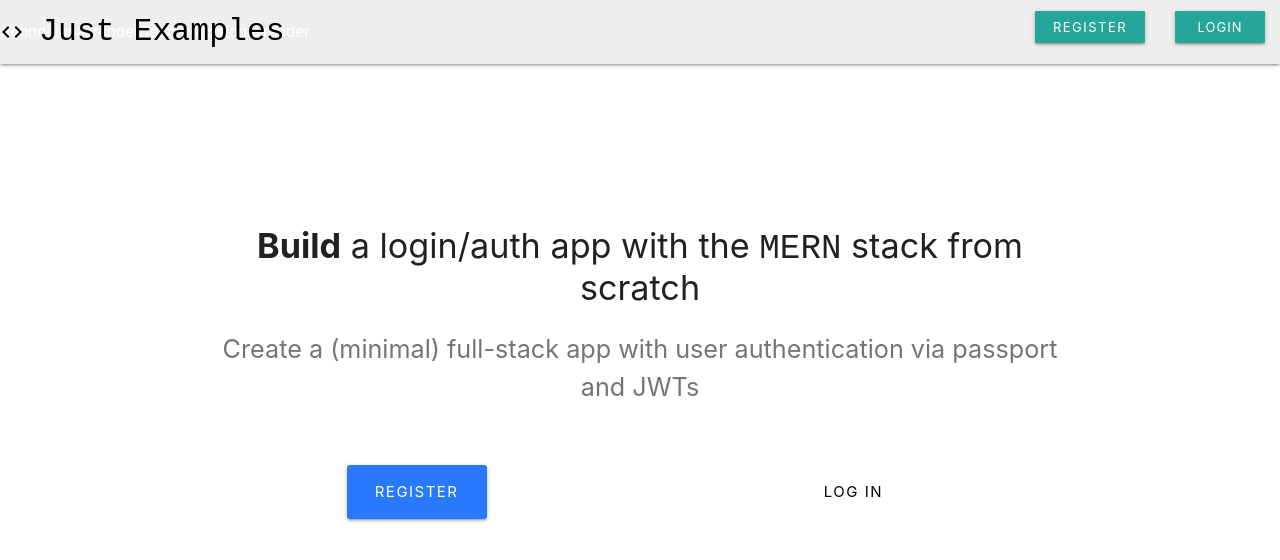
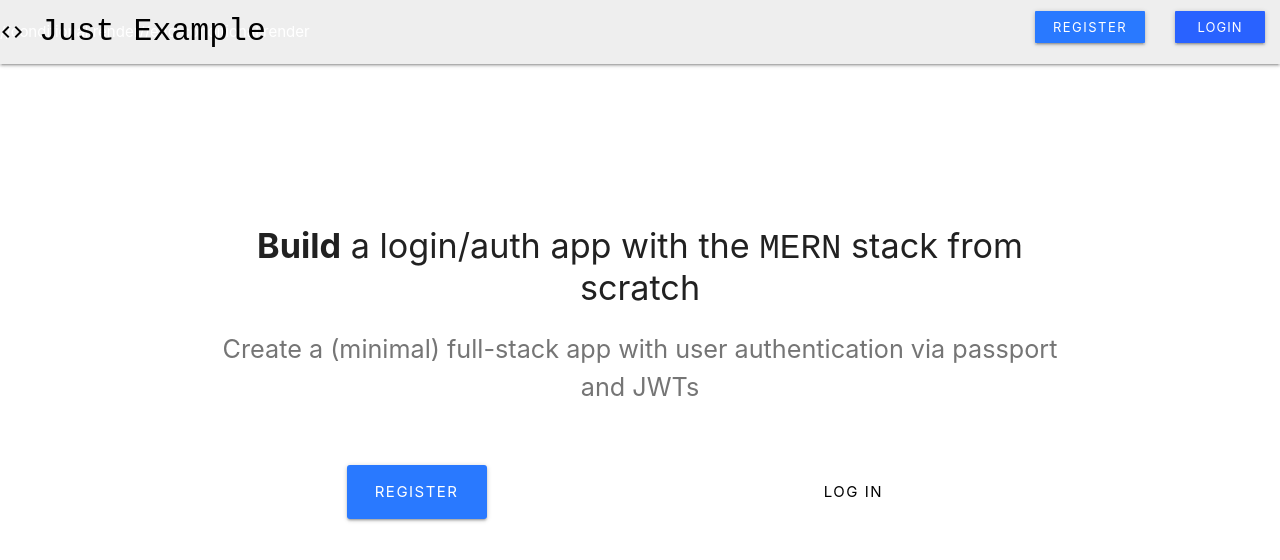
Before and after one commit to mujibsardar/just_examples, a React (Create React App) app in the folder frontend/: page / in a window 1280 px wide. Shown: the top 560 px of the page. Built offline with nearby package versions, Linux system fonts and the light colour scheme.

Commit message:
Update conditional rendering

```diff
--- a/frontend/src/components/Navbar.js
+++ b/frontend/src/components/Navbar.js
@@ -13,7 +13,7 @@ class Navbar extends Component {
         <div className="nav-wrapper grey lighten-3">
           <a href="/" style={{ fontFamily: "monospace" }}
           className="brand-logo left black-text active">
-          <i className="material-icons">code</i> Just Examples</a>
+          <i className="material-icons">code</i>Just Example</a>
 
           //conditional render
           {!isAuthenticated ?
@@ -23,14 +23,14 @@ class Navbar extends Component {
               borderRadius: "1px",
               letterSpacing: "1.5px"
             }}
-            className="waves-effect waves-light btn-small">Register</a></li>
+            className="waves-effect waves-light btn-small blue accent-3">Register</a></li>
 
             <li><a href="/login" style={{
               width: "90px",
               borderRadius: "1px",
               letterSpacing: "1px"
             }}
-            className="waves-effect waves-light btn-small">Login</a></li>
+            className="waves-effect waves-light btn-small blue accent-4">Login</a></li>
           </ul>
 
           : //else
@@ -41,7 +41,7 @@ class Navbar extends Component {
             borderRadius: "1px",
             letterSpacing: "1px"
           }}
-          className="waves-effect waves-light btn-small hoverable teal accent-4"
+          className="waves-effect waves-light btn-small hoverable blue accent-3"
           onClick={this.onLogoutClick}
           >Logout</a></li>
           <li><a className="waves-effect waves-light btn-small deep-orange lighten-2">User PlaceHolder</a></li>
```
